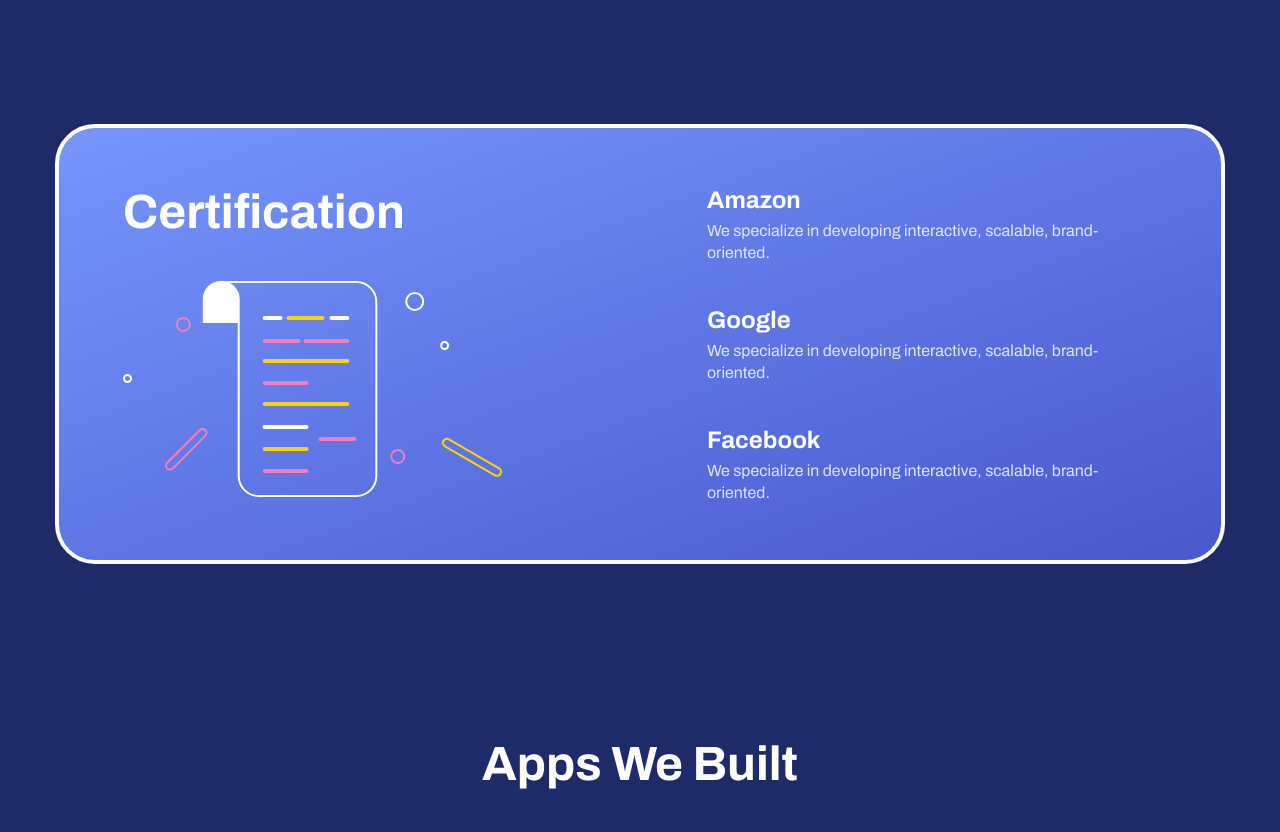
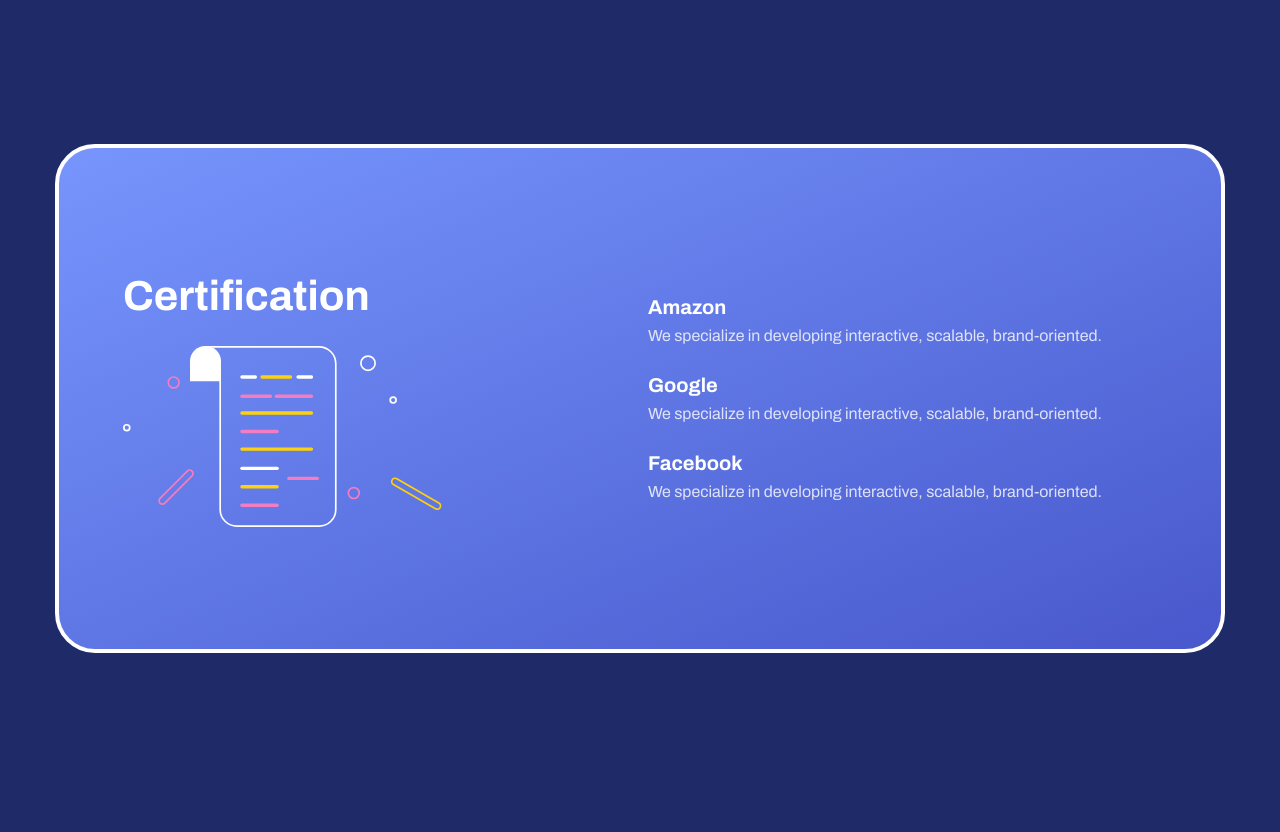
Before and after one commit to kshitijakarsh/codesblue, a Next.js app: page / in a window 1280 px wide. Shown: the part 2980-3812 px from the top of the page. Built offline with nearby package versions, Linux system fonts and the light colour scheme.

Commit message:
fixing somethings related to font

```diff
--- a/components/sections/about.tsx
+++ b/components/sections/about.tsx
@@ -45,7 +45,7 @@
         transition={{ duration: 0.6 }}
       >
         <div className="max-w-[594px] font-semibold">
-          <h1>Strategic design over the years</h1>
+          <h1 className="text-[58px]">Strategic design over the years</h1>
         </div>
       </motion.div>
 
--- a/components/sections/certification.tsx
+++ b/components/sections/certification.tsx
@@ -5,47 +5,70 @@
   return (
     <div className="flex justify-center bg-[#1F2B68] py-24 px-4">
       <motion.div
-        className="w-full max-w-[1170px] bg-gradient-to-br from-[#7795FD] to-[#4958CC] rounded-[40px] border-4 border-white px-6 md:px-16 py-14 flex flex-col md:flex-row items-center md:items-start justify-between text-white gap-10"
+        className="w-full max-w-[1170px] h-[509px] bg-gradient-to-br from-[#7795FD] to-[#4958CC] rounded-[40px] border-4 border-white px-6 md:px-16 text-white flex flex-col md:flex-row items-center md:items-center gap-4" // ✅ Removed justify-between
         initial={{ opacity: 0, scale: 0.95 }}
         whileInView={{ opacity: 1, scale: 1 }}
         transition={{ duration: 0.6 }}
       >
+        {/* Left Section */}
         <motion.div
-          className="flex flex-col items-center md:items-start text-center md:text-left"
+          className="flex flex-col items-center md:items-start text-center md:text-left md:flex-1"
           initial={{ opacity: 0, x: -40 }}
           whileInView={{ opacity: 1, x: 0 }}
           transition={{ duration: 0.6 }}
         >
-          <h1 className="text-3xl md:text-[48px] font-bold mb-6 md:mb-10">
+          <h1 className="text-3xl md:text-[42px] font-semibold mb-6 leading-tight">
             Certification
           </h1>
           <img
             src="./certification.svg"
             alt="Certification Icon"
-            className="w-[260px] md:w-[381px] h-auto"
+            className="w-[220px] md:w-[320px] h-auto"
           />
         </motion.div>
 
+        {/* Right Section */}
         <motion.div
-          className="flex flex-col gap-8 md:gap-10 max-w-full md:max-w-[450px]"
+          className="flex flex-col justify-center gap-5 md:gap-6 md:flex-1 max-w-full"
           initial={{ opacity: 0, x: 40 }}
           whileInView={{ opacity: 1, x: 0 }}
           transition={{ duration: 0.6, delay: 0.2 }}
         >
-          {["Amazon", "Google", "Facebook"].map((company, index) => (
+          {/* Amazon */}
           <motion.div
-              key={company}
             initial={{ opacity: 0, y: 20 }}
             whileInView={{ opacity: 1, y: 0 }}
-              transition={{ duration: 0.4, delay: 0.3 + index * 0.2 }}
+            transition={{ duration: 0.4, delay: 0.3 }}
           >
-              <h2 className="text-xl md:text-2xl font-semibold">{company}</h2>
+            <h2 className="text-lg md:text-xl font-semibold">Amazon</h2>
             <p className="text-sm md:text-base text-white/80 mt-1 leading-snug">
-                We specialize in developing interactive, scalable,
-                brand-oriented.
+              We specialize in developing interactive, scalable, brand-oriented.
             </p>
           </motion.div>
-          ))}
+
+          {/* Google */}
+          <motion.div
+            initial={{ opacity: 0, y: 20 }}
+            whileInView={{ opacity: 1, y: 0 }}
+            transition={{ duration: 0.4, delay: 0.5 }}
+          >
+            <h2 className="text-lg md:text-xl font-semibold">Google</h2>
+            <p className="text-sm md:text-base text-white/80 mt-1 leading-snug">
+              We specialize in developing interactive, scalable, brand-oriented.
+            </p>
+          </motion.div>
+
+          {/* Facebook */}
+          <motion.div
+            initial={{ opacity: 0, y: 20 }}
+            whileInView={{ opacity: 1, y: 0 }}
+            transition={{ duration: 0.4, delay: 0.7 }}
+          >
+            <h2 className="text-lg md:text-xl font-semibold">Facebook</h2>
+            <p className="text-sm md:text-base text-white/80 mt-1 leading-snug">
+              We specialize in developing interactive, scalable, brand-oriented.
+            </p>
+          </motion.div>
         </motion.div>
       </motion.div>
     </div>
```
Lines whose indentation alone changed are shown as unchanged.
